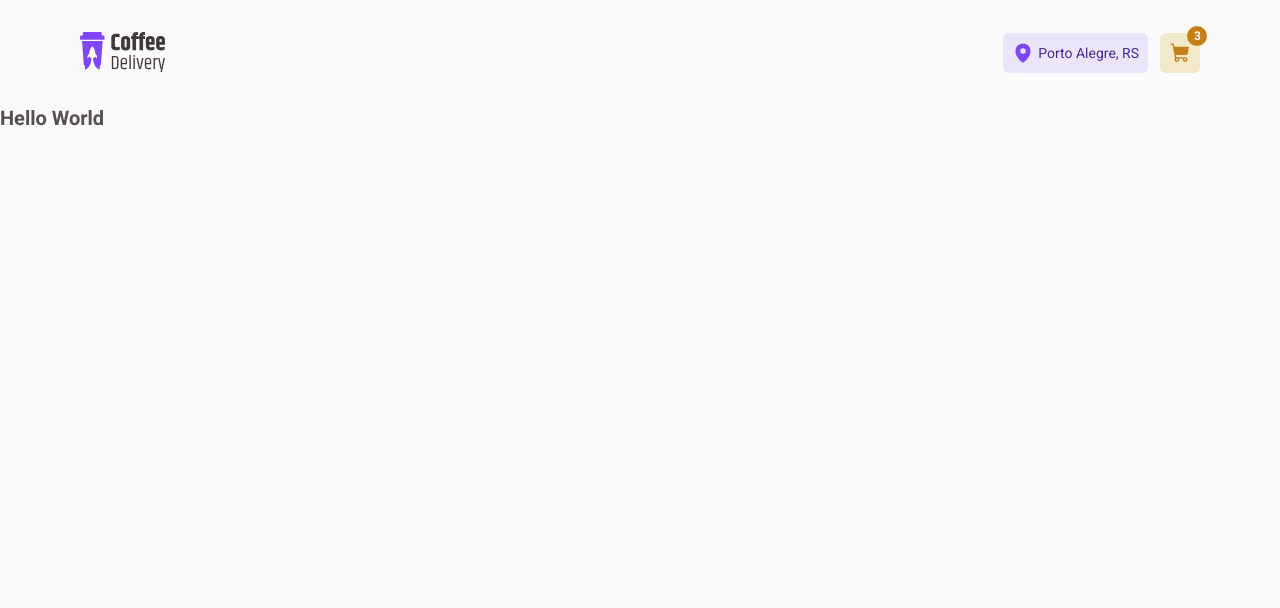
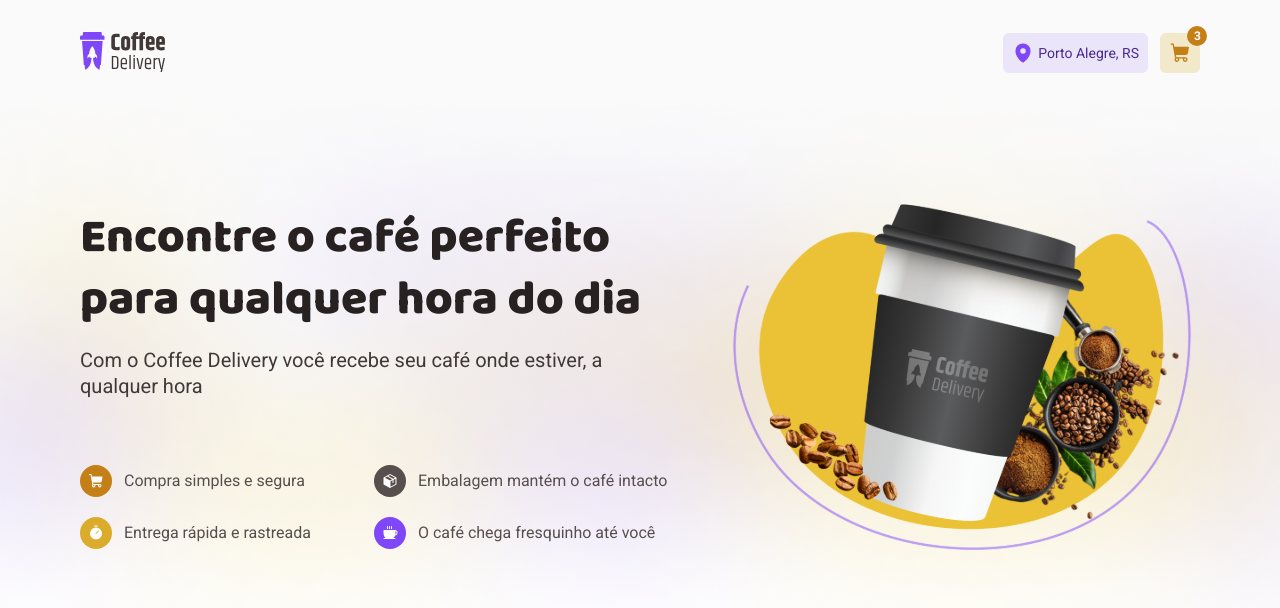
Before and after one commit to MattDuarte1/02-coffe-delivery, a React (Vite) app: page / in a window 1280 px wide. Shown: the top 608 px of the page. Built offline with nearby package versions, Linux system fonts and the light colour scheme; the HTML template or start-up script is replaced by a standard one.

Commit message:
feat: Adicionado o Hero component na pagina home

```diff
--- a/src/App.tsx
+++ b/src/App.tsx
@@ -2,13 +2,14 @@
 import { defaultTheme } from './styles/themes/default'
 import { GlobalStyle } from './styles/global'
 import { Header } from './components/Header'
+import { Home } from './pages/Home'
 
 function App() {
   return (
     <ThemeProvider theme={defaultTheme}>
       <GlobalStyle />
       <Header />
-      <h1>Hello World</h1>
+      <Home />
     </ThemeProvider>
   )
 }
--- /dev/null
+++ b/src/pages/Home/components/HeroContainer/index.tsx
@@ -0,0 +1,50 @@
+import {
+  HeroContainer,
+  HeroContent,
+  HeroDescription,
+  HeroImage,
+} from './styles'
+import coffeBanner from '../../../../assets/hero.svg'
+import { Coffee, Package, ShoppingCart, Timer } from '@phosphor-icons/react'
+import { InfoItemWithIcon } from '../InfoItemWithIcon'
+
+export const Hero = () => {
+  return (
+    <HeroContainer>
+      <HeroContent>
+        <HeroDescription>
+          <h1>Encontre o café perfeito para qualquer hora do dia</h1>
+          <p>
+            Com o Coffee Delivery você recebe seu café onde estiver, a qualquer
+            hora
+          </p>
+          <footer>
+            <InfoItemWithIcon
+              icon={<ShoppingCart weight="fill" />}
+              iconBgColor="yellow-dark"
+              text="Compra simples e segura"
+            />
+            <InfoItemWithIcon
+              icon={<Package weight="fill" />}
+              iconBgColor="base-text"
+              text="Embalagem mantém o café intacto"
+            />
+            <InfoItemWithIcon
+              icon={<Timer weight="fill" />}
+              iconBgColor="yellow"
+              text="Entrega rápida e rastreada"
+            />
+            <InfoItemWithIcon
+              icon={<Coffee weight="fill" />}
+              iconBgColor="purple"
+              text="O café chega fresquinho até você"
+            />
+          </footer>
+        </HeroDescription>
+        <HeroImage>
+          <img src={coffeBanner} alt="Coffe Banner" />
+        </HeroImage>
+      </HeroContent>
+    </HeroContainer>
+  )
+}
--- /dev/null
+++ b/src/pages/Home/components/HeroContainer/styles.ts
@@ -0,0 +1,72 @@
+import styled from 'styled-components'
+import { mixins } from '../../../../styles/mixins'
+
+export const HeroContainer = styled.div`
+  width: 100%;
+  padding: 0 2rem;
+  display: flex;
+  justify-content: center;
+  background:
+    url('public/Background.png') center center / cover no-repeat,
+    linear-gradient(
+      0deg,
+      rgb(255, 255, 255) 0%,
+      rgba(250, 250, 250, 0.2) 50%,
+      rgb(250, 250, 250) 100%
+    );
+`
+
+export const HeroContent = styled.section`
+  width: min(100%, 112rem);
+  padding: 9.2rem 0;
+  display: flex;
+  flex-wrap: wrap;
+  justify-content: center;
+  align-items: center;
+  gap: 5.6rem;
+`
+
+export const HeroDescription = styled.div`
+  max-width: 588px;
+  display: flex;
+  flex-direction: column;
+
+  > h1 {
+    color: ${({ theme }) => theme.colors['base-title']};
+    ${mixins.fonts.titleXL}
+  }
+
+  > p {
+    margin-top: 1.6rem;
+    color: ${({ theme }) => theme.colors['base-subtitle']};
+    ${mixins.fonts.textL}
+  }
+
+  footer {
+    margin-top: 6.6rem;
+    margin-right: 2.1rem;
+
+    display: grid;
+    width: 100%;
+    grid-template-columns: repeat(2, 1fr);
+    row-gap: 2rem;
+
+    @media (max-width: 435px) {
+      grid-template-columns: 1fr;
+    }
+  }
+`
+
+export const HeroImage = styled.div`
+  flex: 1;
+  display: flex;
+  justify-content: center;
+  align-items: center;
+  min-width: clamp(28rem, 35rem + 1vw, 48rem);
+
+  img {
+    object-fit: cover;
+    width: 100%;
+    height: 100%;
+  }
+`
--- /dev/null
+++ b/src/pages/Home/components/InfoItemWithIcon/index.tsx
@@ -0,0 +1,22 @@
+import { InfoContainer, IconContainer } from './styles'
+
+type IconBgColors = 'purple' | 'yellow' | 'base-text' | 'yellow-dark'
+
+interface InfoItemWithIconProps {
+  icon: React.ReactNode
+  iconBgColor: IconBgColors
+  text: string
+}
+
+export const InfoItemWithIcon = ({
+  icon,
+  text,
+  iconBgColor,
+}: InfoItemWithIconProps) => {
+  return (
+    <InfoContainer>
+      <IconContainer $iconBgColor={iconBgColor}>{icon}</IconContainer>
+      <p>{text}</p>
+    </InfoContainer>
+  )
+}
--- /dev/null
+++ b/src/pages/Home/components/InfoItemWithIcon/styles.ts
@@ -0,0 +1,37 @@
+import styled from 'styled-components'
+import { mixins } from '../../../../styles/mixins'
+
+export const InfoContainer = styled.div`
+  color: ${({ theme }) => theme.colors['base-text']};
+  display: flex;
+  width: 100%;
+  align-items: center;
+  gap: 1.2rem;
+
+  > p {
+    ${mixins.fonts.textM}
+  }
+`
+
+const IconBgColors = {
+  yellow: 'yellow',
+  'yellow-dark': 'yellow-dark',
+  'base-text': 'base-text',
+  purple: 'purple',
+}
+
+interface IconContainerProps {
+  $iconBgColor: keyof typeof IconBgColors
+}
+
+export const IconContainer = styled.span<IconContainerProps>`
+  padding: 0.8rem;
+  border-radius: 1000px;
+  background: ${({ theme, $iconBgColor }) => theme.colors[$iconBgColor]};
+  color: ${({ theme }) => theme.colors.white};
+  font-size: 1.6rem;
+
+  display: flex;
+  justify-content: center;
+  align-items: center;
+`
--- /dev/null
+++ b/src/pages/Home/index.tsx
@@ -0,0 +1,10 @@
+import { Hero } from './components/HeroContainer'
+import { HomeContainer } from './styles'
+
+export const Home = () => {
+  return (
+    <HomeContainer>
+      <Hero />
+    </HomeContainer>
+  )
+}
--- /dev/null
+++ b/src/pages/Home/styles.ts
@@ -0,0 +1,6 @@
+import styled from 'styled-components'
+
+export const HomeContainer = styled.main`
+  width: 100%;
+  min-height: 100vh;
+`
```
Also changed, not shown: public/Background.png (added).
